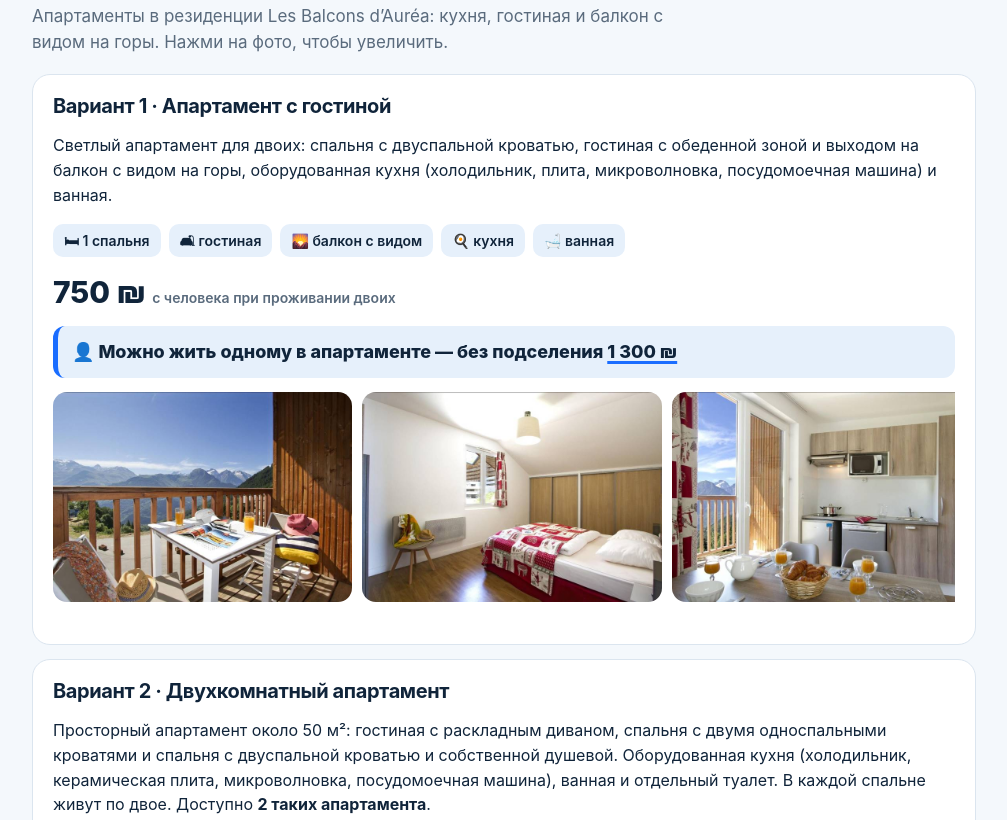
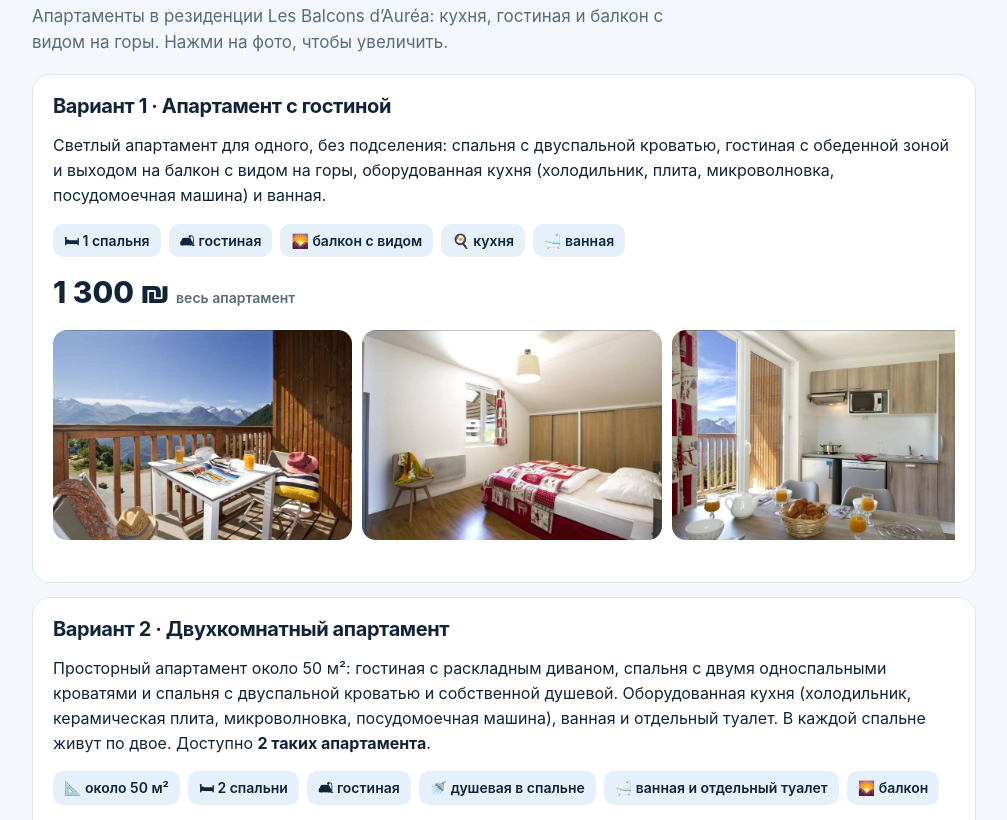
Before and after one commit to Shashkist/snow-tour-france, a plain HTML site: page index.html in a window 1280 px wide. Shown: the part 2233-3053 px from the top of the page, without its empty margins (136-1143 px from the left). Drawn offline with Linux system fonts and the light colour scheme.

Commit message:
Убери с первого варианта проживания 750 шекелей с человека, поставь вмес
Requested via Telegram (Anna). Model: anthropic/claude-sonnet-5.5, 6 steps, $0.073.

```diff
--- a/index.html
+++ b/index.html
@@ -45,9 +45,8 @@
 <p class="lead">Апартаменты в резиденции Les Balcons d’Auréa: кухня, гостиная и балкон с видом на горы. Нажми на фото, чтобы увеличить.</p>
 <div class="card" style="margin-top:18px">
 <h3>Вариант 1 · Апартамент с гостиной</h3>
-<p>Светлый апартамент для двоих: спальня с двуспальной кроватью, гостиная с обеденной зоной и выходом на балкон с видом на горы, оборудованная кухня (холодильник, плита, микроволновка, посудомоечная машина) и ванная.</p><div class="fe"><span>🛏 1 спальня</span><span>🛋 гостиная</span><span>🌄 балкон с видом</span><span>🍳 кухня</span><span>🛁 ванная</span></div>
-<div class="price">750 ₪ <small>с человека при проживании двоих</small></div>
-<div class="solo">👤 Можно жить одному в апартаменте — без подселения <span>1 300 ₪</span></div>
+<p>Светлый апартамент для одного, без подселения: спальня с двуспальной кроватью, гостиная с обеденной зоной и выходом на балкон с видом на горы, оборудованная кухня (холодильник, плита, микроволновка, посудомоечная машина) и ванная.</p><div class="fe"><span>🛏 1 спальня</span><span>🛋 гостиная</span><span>🌄 балкон с видом</span><span>🍳 кухня</span><span>🛁 ванная</span></div>
+<div class="price">1 300 ₪ <small>весь апартамент</small></div>
 <div class="strip"><img data-g loading="lazy" decoding="async" src="img/why-03.jpg" alt="Апартамент"><img data-g loading="lazy" decoding="async" src="img/room1-02.jpg" alt="Апартамент"><img data-g loading="lazy" decoding="async" src="img/room1-03.jpg" alt="Апартамент"><img data-g loading="lazy" decoding="async" src="img/room1-04.jpg" alt="Апартамент"><img data-g loading="lazy" decoding="async" src="img/room1-05.jpg" alt="Апартамент"><img data-g loading="lazy" decoding="async" src="img/room1-06.jpg" alt="Апартамент"><img data-g loading="lazy" decoding="async" src="img/room1-07.jpg" alt="Апартамент"><img data-g loading="lazy" decoding="async" src="img/room1-08.jpg" alt="Апартамент"><img data-g loading="lazy" decoding="async" src="img/room1-09.jpg" alt="Апартамент"><img data-g loading="lazy" decoding="async" src="img/room1-10.jpg" alt="Апартамент"><img data-g loading="lazy" decoding="async" src="img/room1-11.jpg" alt="Апартамент"></div>
 </div>
 <div class="card" style="margin-top:14px">
@@ -69,7 +68,7 @@
 <h2>Стоимость</h2>
 <p class="lead">Участие в туре: <b>4 000 ₪</b> + проживание на выбор.</p>
 <div class="grid" style="margin-top:18px">
-<div class="card"><h3>Вариант 1 · вдвоём в апартаменте</h3><table class="rows"><tr><td>Участие</td><td>4 000 ₪</td></tr><tr><td>Проживание</td><td>750 ₪</td></tr><tr><td><b>Итого</b></td><td style="color:var(--accent)">4 750 ₪</td></tr></table><p style="color:var(--muted);margin-bottom:0">Без подселения: 4 000 + 1 300 = 5 300 ₪</p></div>
+<div class="card"><h3>Вариант 1 · один в апартаменте</h3><table class="rows"><tr><td>Участие</td><td>4 000 ₪</td></tr><tr><td>Проживание</td><td>1 300 ₪</td></tr><tr><td><b>Итого</b></td><td style="color:var(--accent)">5 300 ₪</td></tr></table><p style="color:var(--muted);margin-bottom:0">Весь апартамент, без подселения</p></div>
 <div class="card"><h3>Вариант 2 · четверо в апартаменте</h3><table class="rows"><tr><td>Участие</td><td>4 000 ₪</td></tr><tr><td>Проживание</td><td>500 ₪</td></tr><tr><td><b>Итого</b></td><td style="color:var(--accent)">4 500 ₪</td></tr></table><p style="color:var(--muted);margin-bottom:0">Втроём: 4 000 + 600 = 4 600 ₪.<br>Вдвоём: 4 000 + 850 = 4 850 ₪ (апартамент целиком — 1 700 ₪)</p></div>
 </div>
 <p style="color:var(--muted)">Городской налог — 2 € с человека за ночь (≈14 € за 7 ночей), оплачивается в отеле отдельно.</p>
```
